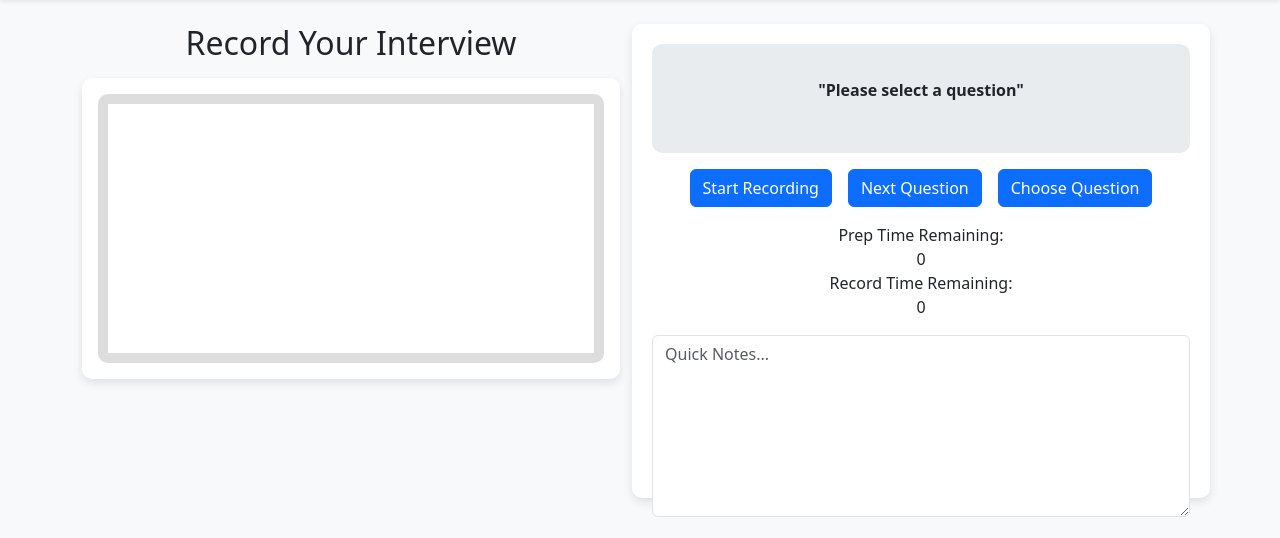
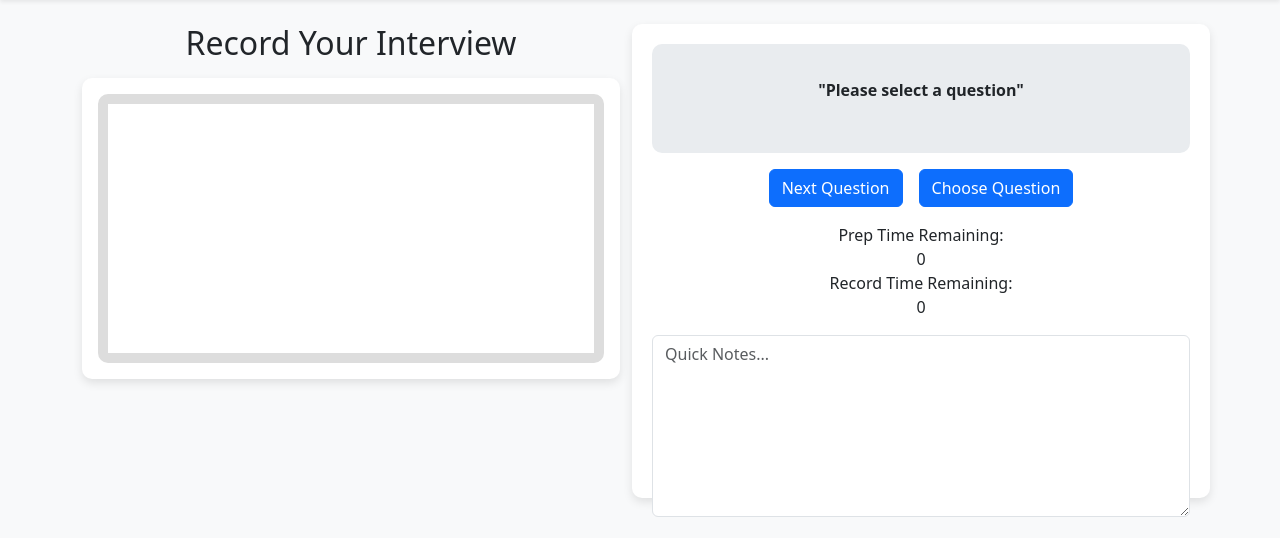
Before and after one commit to Kanav1290/ichack25, a Flask app: page / in a window 1280 px wide. Shown: the part 56-594 px from the top of the page. Run offline with Flask 3, Linux system fonts and the light colour scheme; parts of the project's set-up code (start-up, migrations or seed data) failed here and were passed over.

Commit message:
removed unecessary button and started to implement get next question button

```diff
--- a/templates/index.html
+++ b/templates/index.html
@@ -11,8 +11,6 @@
     <!-- Custom CSS -->
     <link id="dyslexicStylesheet" rel="stylesheet" href="">
     <link id="themeStylesheet" rel="stylesheet" href="../static/styles.css">
-
-
 </head>
 <body>
     <nav class="navbar navbar-expand-lg shadow-sm sticky-top">
@@ -59,9 +57,8 @@
                 <p id="questionText">"Please select a question"</p>
             </div>
             <div class="d-flex justify-content-center align-items-center gap-3">
-                <button id="recordButton" class="btn btn-primary mb-2">Start Recording</button>
                 <button id="questionButton" class="btn btn-primary mb-2">Next Question</button>
-                <button id="chooseQuestionButton" class="btn btn-primary mb-2">Choose Question</button>
+                <button id="chooseQuestionButton" class="btn btn-primary mb-2" onclick="window.location.href='/questions'">Choose Question</button>
             </div>
             <div class="text-center mt-2">
                 <div>Prep Time Remaining:</div>
@@ -78,8 +75,6 @@
 
 <script src="https://cdn.jsdelivr.net/npm/bootstrap@5.3.0/dist/js/bootstrap.bundle.min.js"></script>
 
-
-
 <script>
 // Load the active question from localStorage if available
 window.addEventListener('load', () => {
@@ -93,7 +88,6 @@ window.addEventListener('load', () => {
 });
 
 // Function to handle the "Next Question" button click
-
 document.getElementById("questionButton").addEventListener("click", async () => {
     try {
         const response = await fetch("/api/get-next-question");
@@ -114,4 +108,5 @@ document.getElementById("questionButton").addEventListener("click", async () =>
 </script>
 
 <script src="../static/script.js"></script>
+</body>
 </html>
```
Also changed, not shown: 1 other file.
